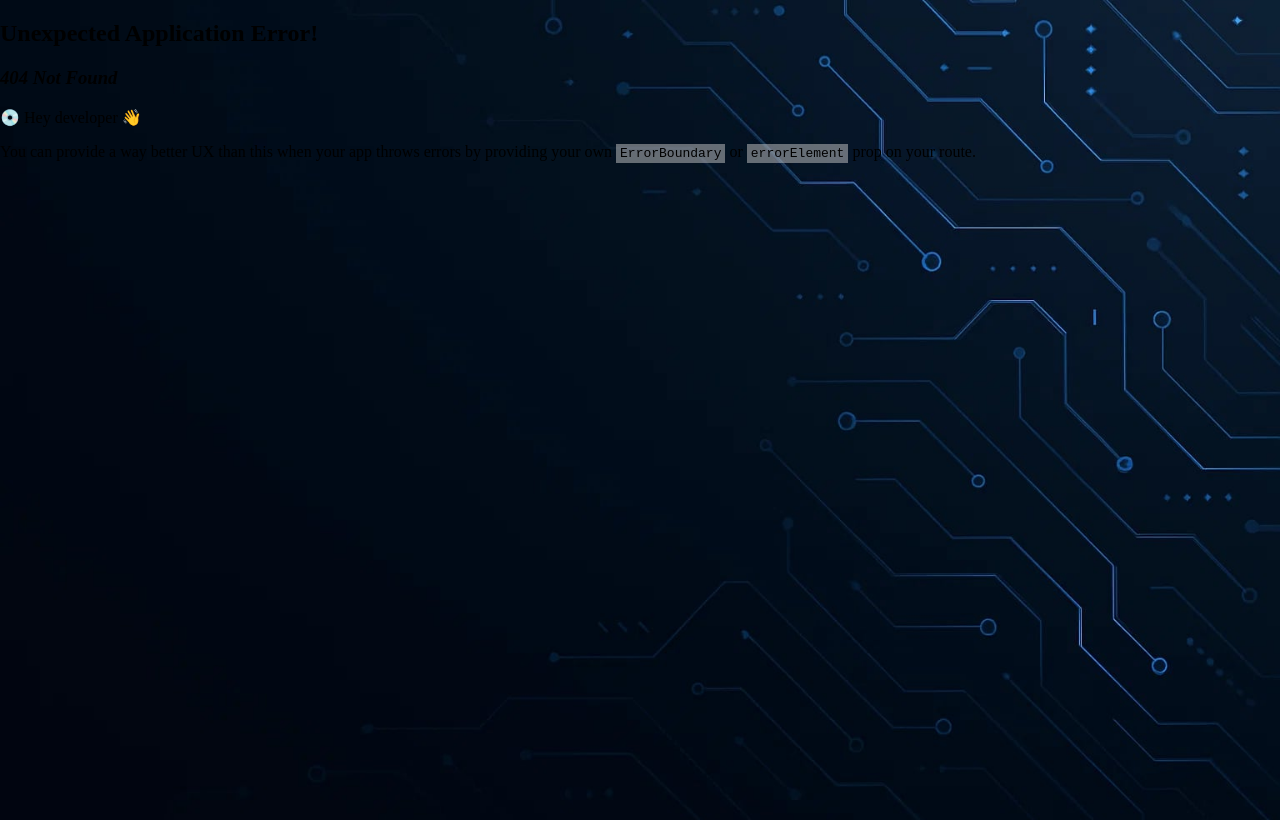
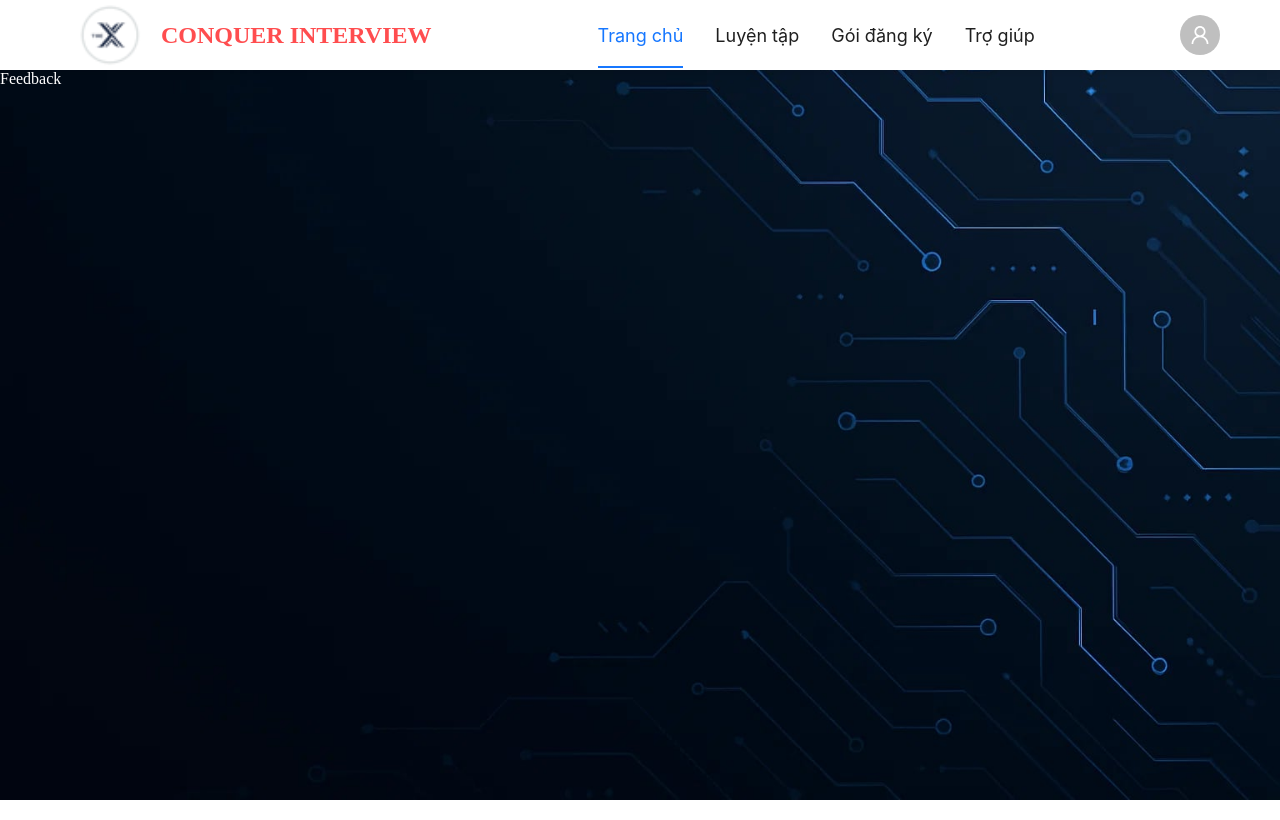
Before and after one commit to Luan0401/conquer_interview, a React (Vite) app: page /feedback in a window 1280 px wide. Before the commit this address had no page. Built offline with nearby package versions, Linux system fonts and the light colour scheme.

Commit message:
commit-header

```diff
--- a/src/pages/feedback/index.jsx
+++ b/src/pages/feedback/index.jsx
@@ -0,0 +1,11 @@
+import React from "react";
+import "./index.scss";
+function Feedback() {
+  return (
+    <div>
+      <div className="feedback-title">Feedback</div>
+    </div>
+  );
+}
+
+export default Feedback;
--- a/src/pages/feedback/index.scss
+++ b/src/pages/feedback/index.scss
@@ -0,0 +1,3 @@
+.feedback-title {
+    color: #fff;
+}
--- a/src/pages/pricing/index.jsx
+++ b/src/pages/pricing/index.jsx
@@ -0,0 +1,11 @@
+import React from "react";
+import "./index.scss";
+function Pricing() {
+  return (
+    <div>
+      <div className="pricing-title">Pricing</div>
+    </div>
+  );
+}
+
+export default Pricing;
--- a/src/pages/pricing/index.scss
+++ b/src/pages/pricing/index.scss
@@ -0,0 +1,3 @@
+.pricing-title {
+  color: #fff;
+}
--- a/src/pages/support/index.jsx
+++ b/src/pages/support/index.jsx
@@ -0,0 +1,11 @@
+import React from "react";
+import "./index.scss";
+function Support() {
+  return (
+    <div>
+      <div className="support-title">Support</div>
+    </div>
+  );
+}
+
+export default Support;
--- a/src/pages/support/index.scss
+++ b/src/pages/support/index.scss
@@ -0,0 +1,3 @@
+.support-title {
+  color: #fff;
+}
```
Also changed, not shown: src/App.jsx (+15 -0 lines).
